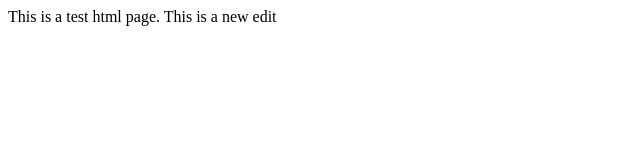
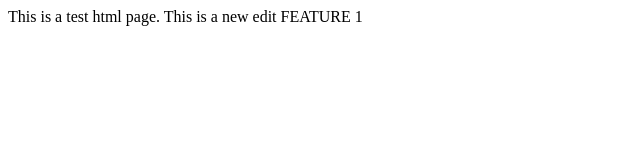
Before and after one commit to johndscanx/git-sandbox, a plain HTML site: page index.html in a window 1280 px wide. Shown: the whole page, without its empty margins (0-640 px from the left). Drawn offline with Linux system fonts and the light colour scheme.

Commit message:
Feature update 1

```diff
--- a/index.html
+++ b/index.html
@@ -5,5 +5,6 @@
 </head>
 <body>
 This is a test html page. This is a new edit
+FEATURE 1
 </body>
 </html>
```
